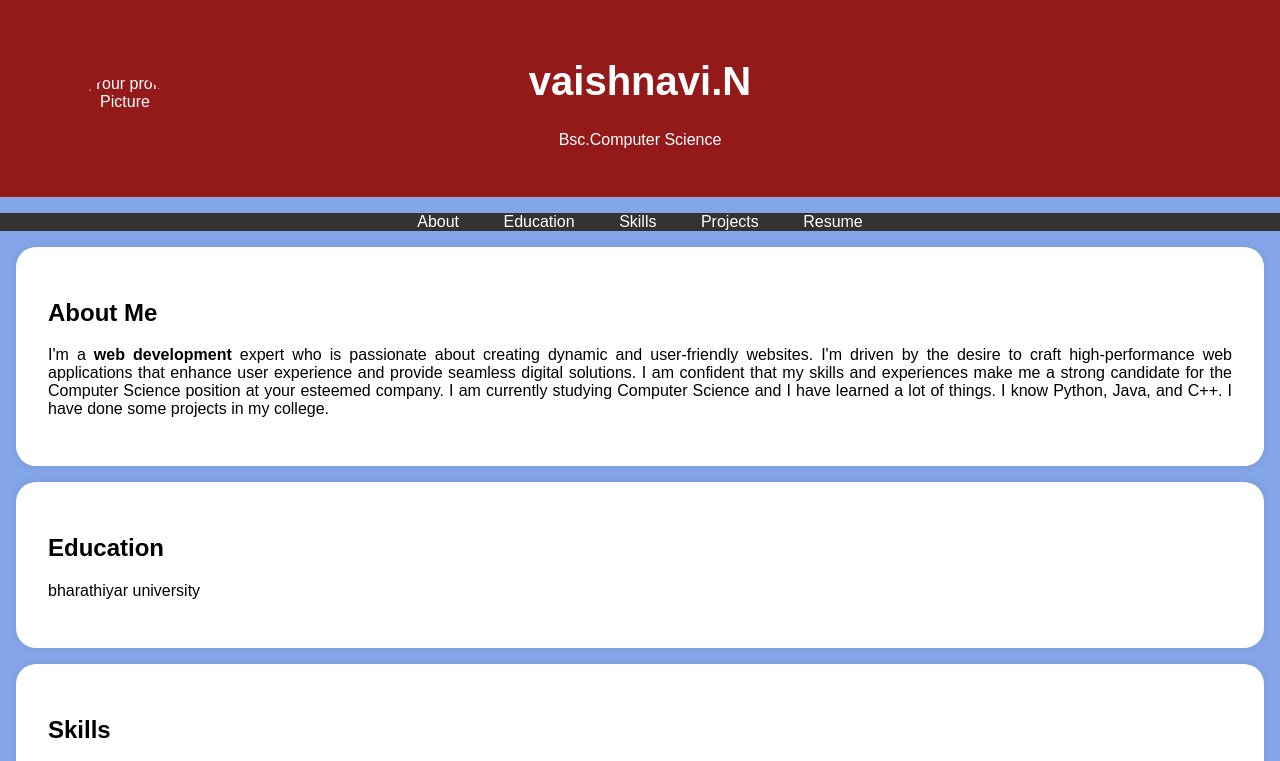
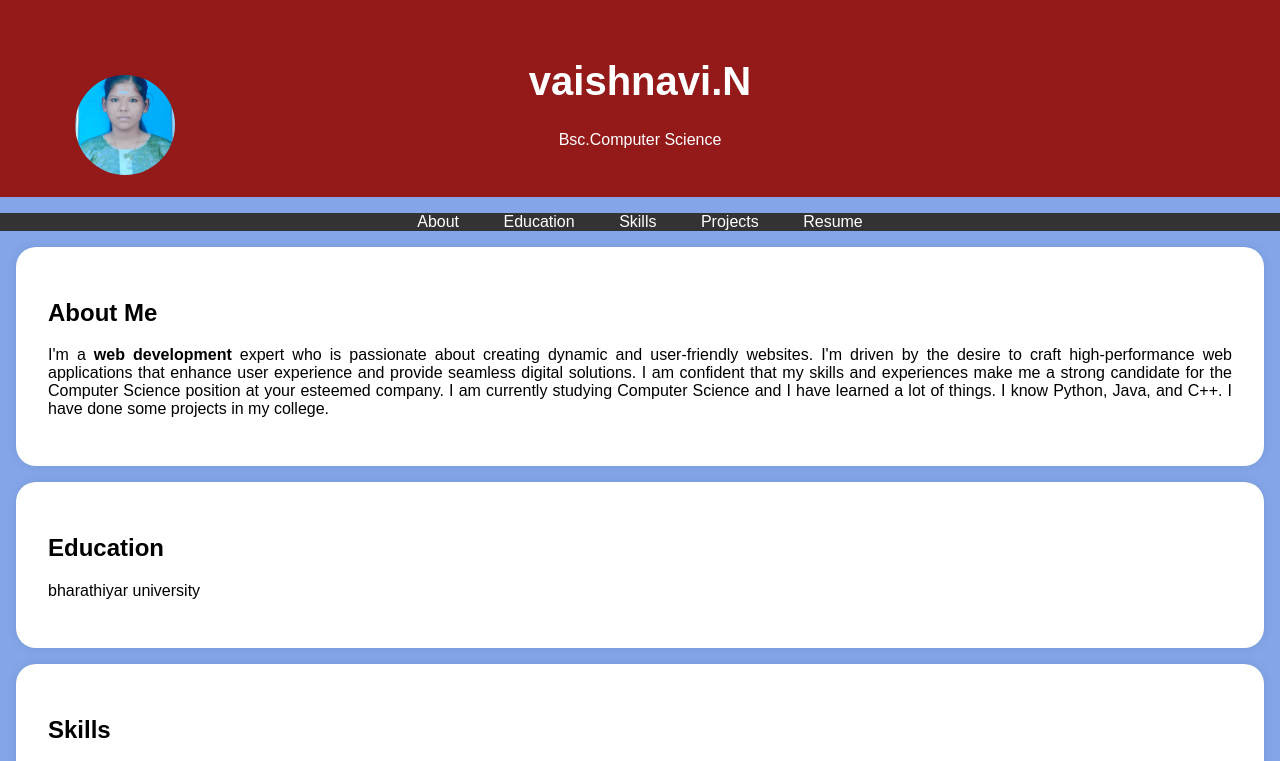
Before and after one commit to vaishu-kumar/vaishu-kumar, a plain HTML site: page index.html in a window 1280 px wide. Shown: the top 761 px of the page. Drawn offline with Linux system fonts and the light colour scheme.

Commit message:
Update index.html

```diff
--- a/index.html
+++ b/index.html
@@ -95,7 +95,7 @@
     <header>
         <div class="header-content">
             <!-- Add your profile picture here -->
-            <img src="IMG-20250321-WA0002.jpg"
+            <img src="IMG-20250321-WA0002 (2).jpg"
             <img src="passport photo.jpg" alt= "Your profile Picture" class="profile-picture">
             <h1>vaishnavi.N</h1>
             <p>Bsc.Computer Science</p>
```
